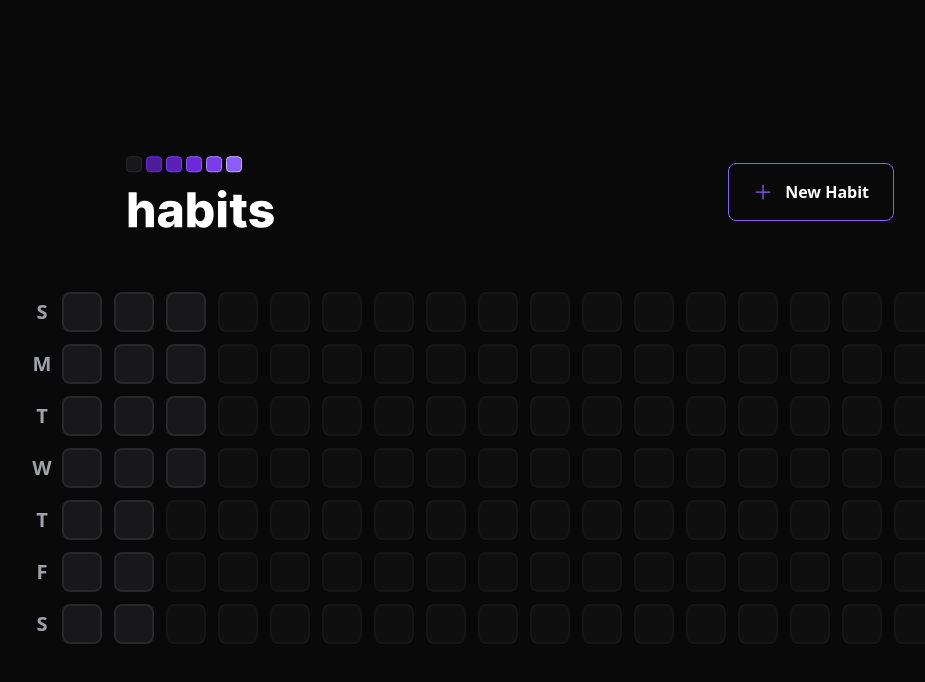
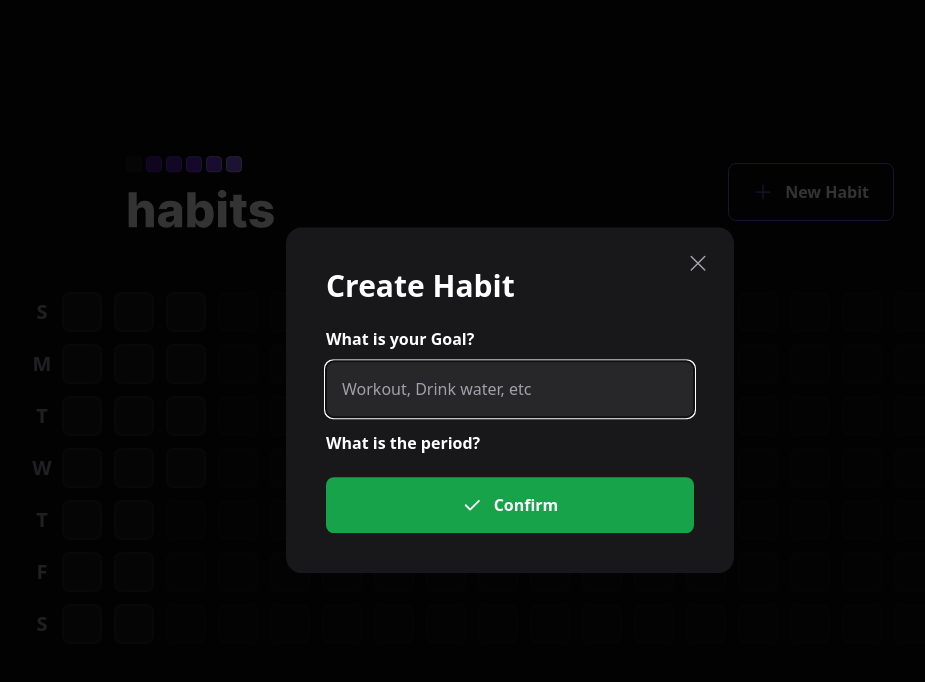
Before and after one commit to antoniobordignon/nlw-Setup, a React (Vite) app in the folder web/: page / in a window 1280 px wide. Both pictures are taken after a click on the button "New Habit". Shown: the top 682 px of the page, without its empty margins (130-1055 px from the left). Built offline with nearby package versions, Linux system fonts and the light colour scheme.

Commit message:
created-habit-creation-modal

```diff
--- a/web/package.json
+++ b/web/package.json
@@ -9,6 +9,7 @@
     "preview": "vite preview"
   },
   "dependencies": {
+    "@radix-ui/react-dialog": "^1.0.2",
     "dayjs": "^1.11.7",
     "phosphor-react": "^1.4.1",
     "react": "^18.2.0",
--- a/web/src/components/Header.tsx
+++ b/web/src/components/Header.tsx
@@ -1,18 +1,35 @@
-import { Plus } from 'phosphor-react';
+import { Plus, X } from 'phosphor-react';
+import * as Dialog from '@radix-ui/react-dialog';
 
 import logoImage from "../assets/logo.svg"
+import { NewHabitForm } from './NewHabitForm';
 
 export function Header() {
     return (
         <div className="w-full max-w-3xl mx-auto flex items-center justify-between">
             <img src={logoImage} alt="" />
-            <button
-            type="button"
-            className="border border-violet-500 font-semibold rounded-lg px-6 py-4 flex items-center gap-3 hover:border-violet-300"
-            >
-            <Plus size={20} className="text-violet-500"/>
-            New Habit
-            </button>
+            <Dialog.Root>
+                <Dialog.Trigger
+                    type="button"
+                    className="border border-violet-500 font-semibold rounded-lg px-6 py-4 flex items-center gap-3 hover:border-violet-300"
+                    >
+                    <Plus size={20} className="text-violet-500"/>
+                    New Habit
+                </Dialog.Trigger>
+                <Dialog.Portal>
+                    <Dialog.Overlay className="w-screen h-screen bg-black/80 fixed inset-0" />
+                    <Dialog.Content className="absolute p-10 bg-zinc-900 rounded-2xl w-full max-w-md top-1/2 left-1/2 -translate-x-1/2 -translate-y-1/2">
+                        <Dialog.Close className="absolute right-6 top-6 text-zinc-400 hover:text-zinc-200">
+                            <X size={24} aria-label="Close"/>
+                        </Dialog.Close>
+                        <Dialog.Title className="text-3xl leading-tight font-extrabold">
+                            Create Habit
+                        </Dialog.Title>
+
+                        <NewHabitForm />
+                    </Dialog.Content>
+                </Dialog.Portal>
+            </Dialog.Root>
         </div>
     )
 }
--- /dev/null
+++ b/web/src/components/NewHabitForm.tsx
@@ -0,0 +1,28 @@
+import { Check } from "phosphor-react";
+
+export function NewHabitForm() {
+    return (
+        <form className="w-full flex flex-col mt-6">
+            <label htmlFor="title" className="font-semibold leading-tight">
+                What is your Goal?
+            </label>
+
+            <input
+            type="text"
+            id="title"
+            placeholder="Workout, Drink water, etc"
+            className="p-4 rounded-lg mt-3 bg-zinc-800 text-white placeholder:text-zinc-400"
+            autoFocus
+            />
+
+            <label htmlFor="" className="font-semibold leading-tight mt-4">
+                What is the period?
+            </label>
+
+            <button type="submit" className="mt-6 rounded-lg p-4 flex items-center justify-center gap-3 font-semibold bg-green-600 hover:bg-green-500" >
+                <Check size={20} weight="bold"/>
+                Confirm
+            </button>
+        </form>
+    )
+}
```
Also changed, not shown: 1 other file (tests, documents, lock files or other folders).
